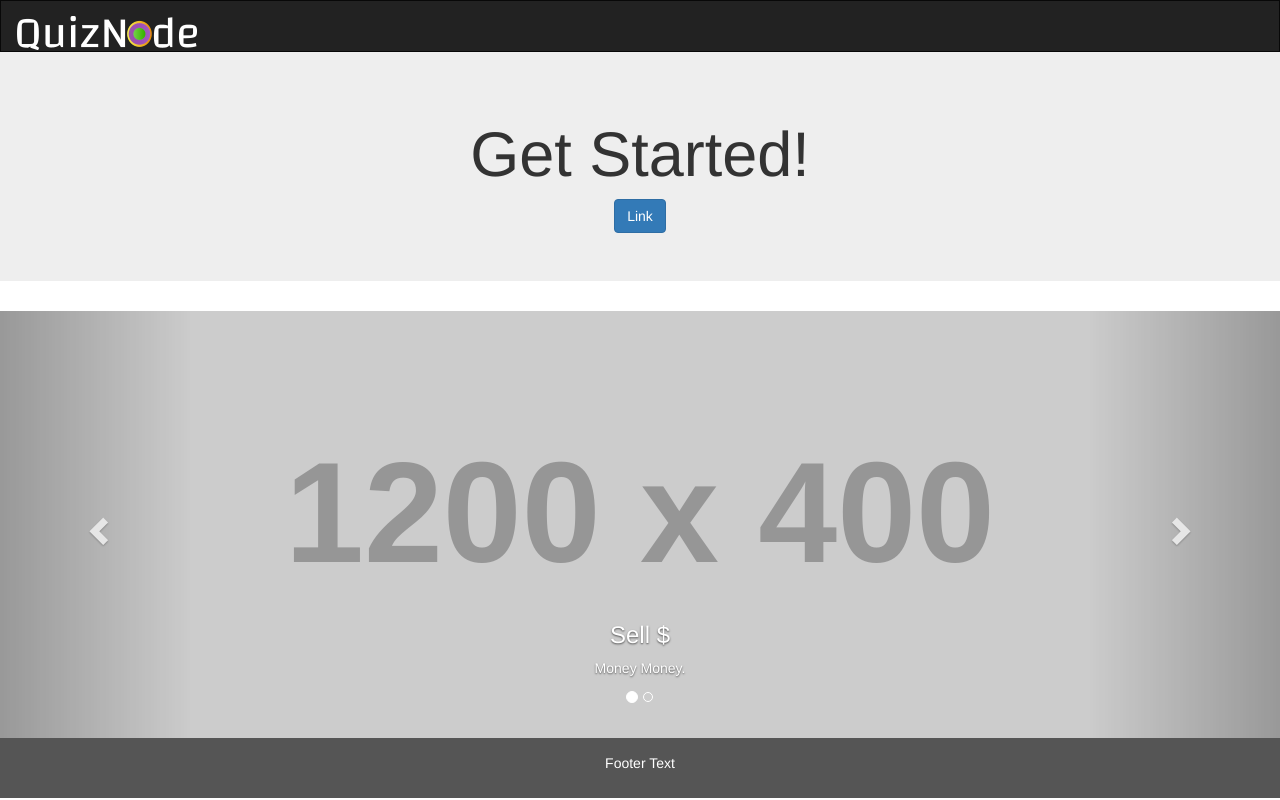
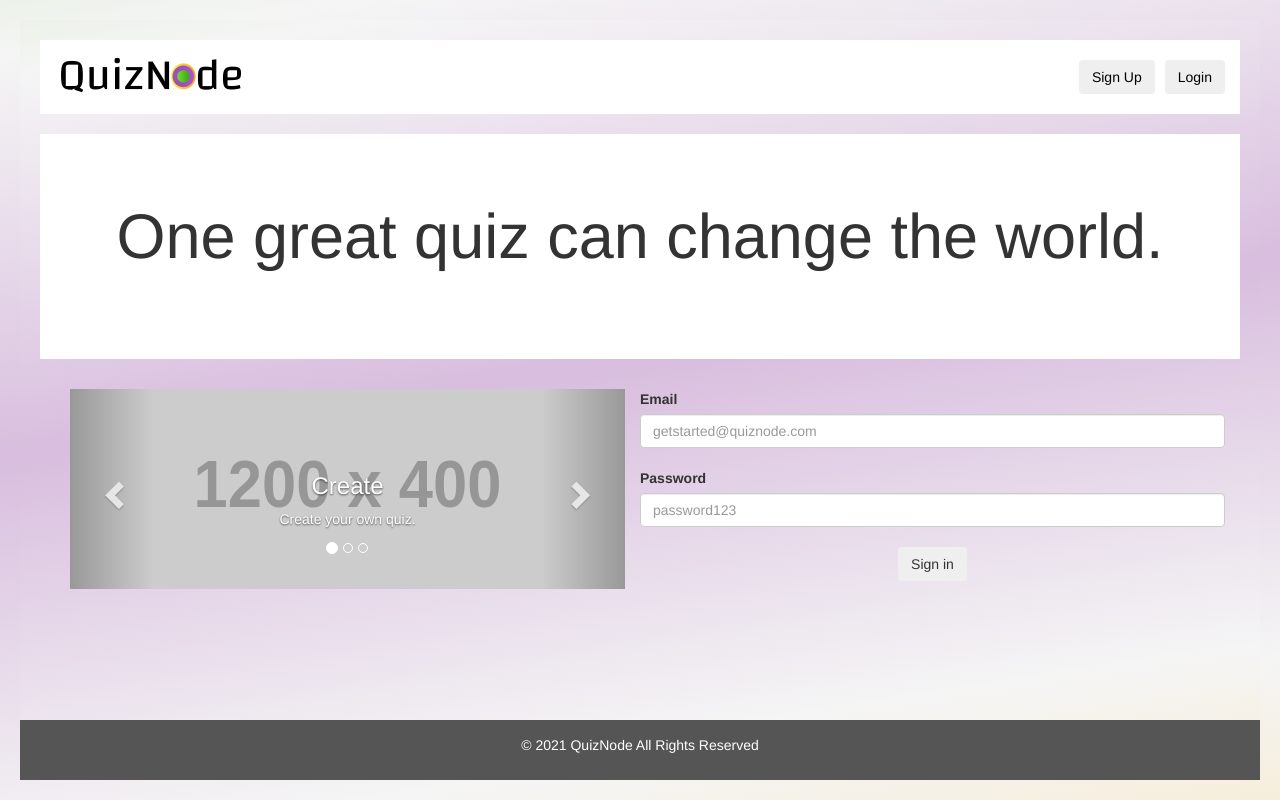
Before and after one commit to SergioAlmazan/Project-2, a Node server app: page / in a window 1280 px wide. Run offline with Node 20, Linux system fonts and the light colour scheme; grey boxes labelled with a size stand in for pictures from a placeholder-image service; some libraries are stand-ins or nearby versions.

Commit message:
updating homepage css

```diff
--- a/public/css/style.css
+++ b/public/css/style.css
@@ -1,14 +1,66 @@
-/* Remove the navbar's default margin-bottom and rounded borders */
+
+html, body {
+    background-color: whitesmoke;
+    padding: 2rem;
+    margin:0;
+    height:100%;
+    position: relative;
+    background-image: linear-gradient(to bottom right, rgb(83,193,31, 0.4), whitesmoke, rgb(150,61,170, 0.3), whitesmoke, rgb(254,196,63, 0.4));
+    background-size: 400%;
+    animation: bg-animation 20s infinite alternate;
+}
+
+@keyframes bg-animation {
+    0% {background-position: left}
+    100% {background-position: right}
+}
+
 .navbar {
-    margin-bottom: 0;
     border-radius: 0;
+    background-color: white;
+    border-style: none;
+    padding-bottom: 2rem;
+}
+
+.navbtn {
+    margin-top: 2rem;
+    float: right;
+    margin-left: 1rem;
+    color: black;
+}
+
+.navbar-header {
+    width: 100%;
+}
+
+.container {
+    margin-bottom: 30px;
+}
+
+.jumbotron {
+    background-color: white;
+}
+
+.form-control {
+    margin-bottom: 2rem;
+}
+
+.signinbtn {
+    margin: auto;
+    display: flex;
+    justify-content: center;
+    align-items: center;
 }
 
 /* Set black background color, white text and some padding */
 footer {
     background-color: #555;
     color: white;
+    width: 100%;
     padding: 15px;
+    position: absolute;
+    bottom: 0px;
+    left: 0px;
 }
 
 .carousel-inner img {
--- a/views/index.handlebars
+++ b/views/index.handlebars
@@ -7,8 +7,13 @@
         <span class="icon-bar"></span>
       </button> --}}
       <a class="navbar-brand" href="/">
-        <img src="./css/quiznode_logowhite.png" alt="QuizNode logo">
+        <img src="./css/quiznode_logo.png" class="img-fluid" alt="QuizNode logo">
       </a>
+
+{{!-- <div class="d-grid gap-2 d-md-flex"> --}}
+    <a href="/login"><button type="button" class="btn btn-outline-secondary navbtn">Login</button></a>
+      <a href="/login"><button type="button" class="btn btn-outline-secondary navbtn">Sign Up</button></a>
+</div>
 
     </div>
     {{!-- <div class="collapse navbar-collapse" id="myNavbar">
@@ -27,16 +32,20 @@
 
 <div class="jumbotron">
   <div class="container text-center">
-    <h1>Get Started!</h1>
-    <a class="btn btn-primary" href="/login" role="button">Link</a>
+    <h1>One great quiz can change the world.</h1>
+    {{!-- <a class="btn btn-primary" href="/login" role="button">Link</a> --}}
   </div>
 </div>
 
-<div id="myCarousel" class="carousel slide" data-ride="carousel">
+<div class="container">
+  <div class="row justify-content-start">
+    <div class="col-md-6">
+      <div id="myCarousel" class="carousel slide" data-ride="carousel">
     <!-- Indicators -->
     <ol class="carousel-indicators">
       <li data-target="#myCarousel" data-slide-to="0" class="active"></li>
       <li data-target="#myCarousel" data-slide-to="1"></li>
+      <li data-target="#myCarousel" data-slide-to="2"></li>
     </ol>
 
     <!-- Wrapper for slides -->
@@ -44,16 +53,24 @@
       <div class="item active">
         <img src="https://placehold.it/1200x400?text=IMAGE" alt="Image">
         <div class="carousel-caption">
-          <h3>Sell $</h3>
-          <p>Money Money.</p>
+          <h3>Create</h3>
+          <p>Create your own quiz.</p>
         </div>
       </div>
 
       <div class="item">
         <img src="https://placehold.it/1200x400?text=Another Image Maybe" alt="Image">
         <div class="carousel-caption">
-          <h3>More Sell $</h3>
-          <p>Lorem ipsum...</p>
+          <h3>Take</h3>
+          <p>Take your own quiz or choose from other users.</p>
+        </div>
+      </div>
+
+      <div class="item">
+        <img src="https://placehold.it/1200x400?text=Another Image Maybe" alt="Image">
+        <div class="carousel-caption">
+          <h3>Share with the World</h3>
+          <p>Share your quiz with anyone!</p>
         </div>
       </div>
     </div>
@@ -68,9 +85,30 @@
       <span class="sr-only">Next</span>
     </a>
 </div>
+    </div>
+    <div class="col-lg-6">
+      <form class="row g-3">
+  <div class="col-8">
+    <label for="inputEmail" class="form-label">Email</label>
+    <input type="text" class="form-control" id="inputEmail" placeholder="getstarted@quiznode.com">
+  </div>
+  <div class="col-8">
+    <label for="inputPassword" class="form-label">Password</label>
+    <input type="text" class="form-control" id="inputPassword" placeholder="password123">
+  </div>
+  </div>
+  <div class="col-12">
+    <button type="submit" class="btn btn-secondary signinbtn">Sign in</button>
+  </div>
+</form>
+    </div>
+  </div>
+</div>
+
+
 
 <footer class="container-fluid text-center">
-  <p>Footer Text</p>
+  <p>© 2021 QuizNode All Rights Reserved</p>
 </footer>
 
 </body>
--- a/views/layouts/main.handlebars
+++ b/views/layouts/main.handlebars
@@ -4,7 +4,7 @@
         <meta charset="UTF-8">
         <title>QuizNode!</title>
         <link rel="stylesheet" href="https://maxcdn.bootstrapcdn.com/bootstrap/3.4.1/css/bootstrap.min.css">
-        <link rel="stylesheet" href="/assets/css/style.css" type="text/css">
+        <link rel="stylesheet" href="/css/style.css" type="text/css">
         <script src="https://code.jquery.com/jquery.js"></script>
         <script src="https://maxcdn.bootstrapcdn.com/bootstrap/3.4.1/js/bootstrap.min.js"></script>
     </head>
```
